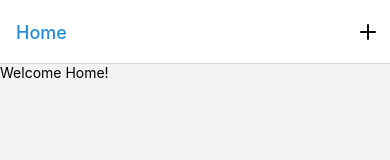
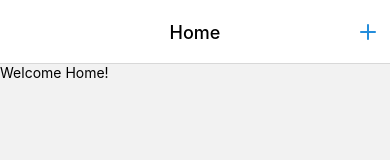
Before and after one commit to vishnugopy/MYKEEP, a React Native app: screen / in a window 390 px wide. Shown: the top 160 px of the page. Built offline with nearby package versions, Linux system fonts and the light colour scheme.

Commit message:
Header style

```diff
--- a/App.js
+++ b/App.js
@@ -16,14 +16,6 @@ export default function App() {
     },
   });
 
-  const styles = StyleSheet.create({
-    container: {
-      flex: 1,
-      backgroundColor: '#fff',
-      alignItems: 'center',
-      justifyContent: 'center',
-    },
-  });
 
   return (
     <NavigationContainer>
@@ -33,6 +25,10 @@ export default function App() {
           headerStyle: {
             backgroundColor: "#fff",
           },
+          headerTitleStyle: {
+            color: "#000",
+          },
+          headerTitleAlign: "center",
           headerTintColor: "#228CDB",
         }}
       >
@@ -44,7 +40,7 @@ export default function App() {
               <Icon
                 name="plus"
                 type="feather"
-                color="#000"
+                color="#228CDB"
                 style={style.headerIcon}
                 onPress={() => navigation.navigate("Task")}
               />
```
